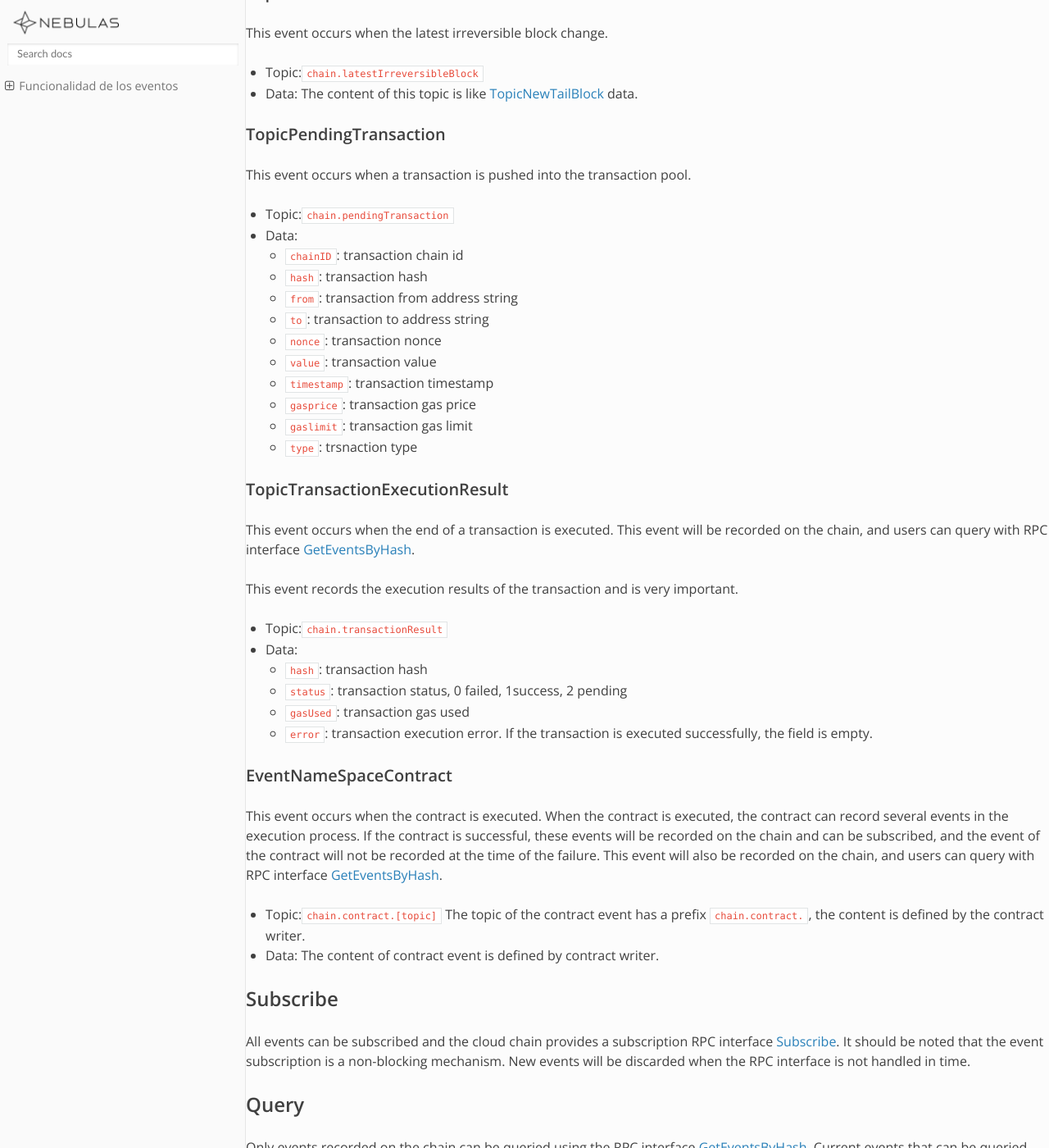
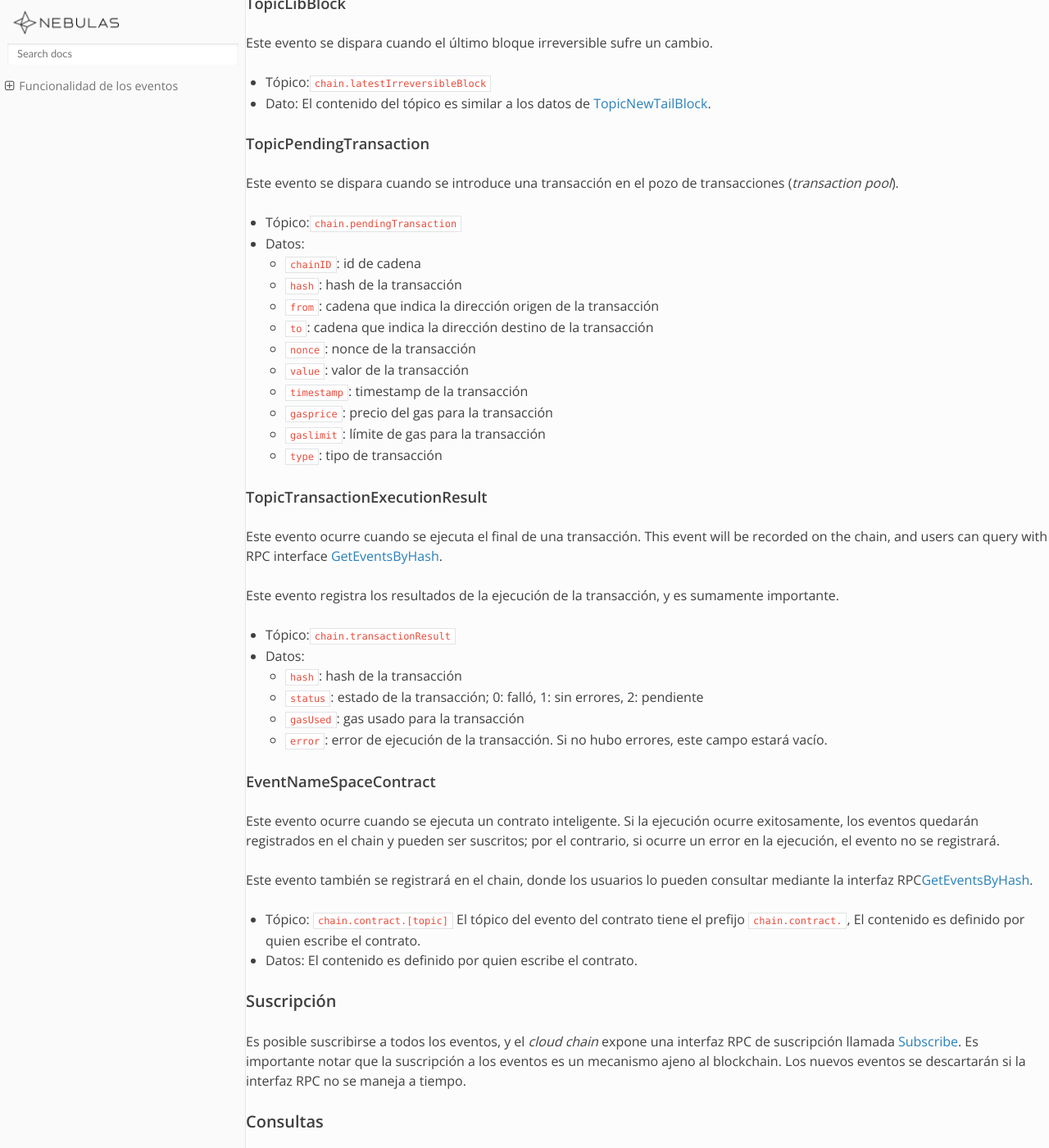
Before and after one commit to nebulasio/nebdocs, a Sphinx documentation site: the page built from docs/go-nebulas/design-overview/event.md, in a window 1280 px wide and 1400 px high, scrolled down 1367 px. Shown: the whole window at 82% size. Built offline with Sphinx 7.4.7 and the Read the Docs theme 2.0.0, drawn with Linux system fonts in a browser that asks for light colours; pages that are not in the unit, such as notebooks, are missing from menus; some of the changed text lies outside the part shown.

Commit message:
Event.md and partials.

````diff
--- a/docs/go-nebulas/design-overview/event.md
+++ b/docs/go-nebulas/design-overview/event.md
@@ -1,8 +1,8 @@
 # Funcionalidad de los eventos
 
-La funcionalidad `Event` se utiliza para que los desarrolladores y los usuarios puedan suscribirse a eventos de su interés. Estos eventos se generan durante la ejecución del _blockchain_, y almacenan los pasos de la ejecución y sus resultados en el _chain_. To query and verify the execution results of transactions and smart contracts, we record these two types of events into a trie and save them to the chain.
+La funcionalidad `Event` se utiliza para que los desarrolladores y los usuarios puedan suscribirse a eventos de su interés. Estos eventos se generan durante la ejecución del _blockchain_, y almacenan los pasos de la ejecución y sus resultados en el _chain_. Para consultar y verificar los resultados de la ejecución de transacciones y contratos inteligentes, se almacenan esos dos tipos de eventos en un _trie_ en el _chain_.
 
-Event structure:
+Estructura **evento**:
 
 ```go
 type Event struct {
@@ -11,9 +11,11 @@ type Event struct {
 }
 ```
 
-After a event is generated, it will be collected for processing in [eventEmitter](https://github.com/nebulasio/go-nebulas/blob/master/core/event.go). Users can use the emitter subscription event. If the event is not subscribed, it will be discarded, and for the event that has been subscribed, the new event will be discarded because of the non-blocking mechanism, if the channel is not blocked in time.
+Al generarse un evento, se debe procesar con [eventEmitter](https://github.com/nebulasio/go-nebulas/blob/master/core/event.go). Los usuarios pueden suscribirse al emisor del evento.
 
-## Events list:
+Si no hay suscripción al evento, este se descartará. Para todo nueva suscripción, si el canal no se bloquea a tiempo, se descartará el evento debido al mecanismo _non-blocking_.
+
+## Lista de eventos:
 
 * [TopicNewTailBlock](event.md#topicnewtailblock)
 * [TopicRevertBlock](event.md#topicrevertblock)
@@ -22,80 +24,84 @@ After a event is generated, it will be collected for processing in [eventEmitter
 * [TopicTransactionExecutionResult](event.md#topictransactionexecutionresult)
 * [EventNameSpaceContract](event.md#eventnamespacecontract)
 
-## Event Reference
+### Referencia
 
-### TopicNewTailBlock
+#### TopicNewTailBlock
 
-This event occurs when the tail block of the chain is updated.
+Este evento se dispara cuando el último bloque de la cadena se actualiza.
 
-* Topic:`chain.newTailBlock`
-* Data:
-  * `height`: block height
-  * `hash`: block hash
-  * `parent_hash`: block parent hash
-  * `acc_root`: account state root hash
-  * `timestamp`: block timestamp
-  * `tx`: transaction state root hash
-  * `miner`: block miner
+* Tópico:`chain.newTailBlock`
+* Datos:
+  * `height`: altura del bloque
+  * `hash`: hash del bloque
+  * `parent_hash`: hash del bloque padre
+  * `acc_root`: hash raíz del estado de la cuenta
+  * `timestamp`: timestamp del bloque
+  * `tx`: hash raíz del estado de la transacción
+  * `miner`: minero del bloque
 
-### TopicRevertBlock
+#### TopicRevertBlock
 
-This event occurs when a block is revert on the chain.
+Este evento ocurre cuando se revierte un bloque en la cadena.
 
-* Topic:`chain.revertBlock`
-* Data: The content of this topic is like [TopicNewTailBlock](event.md#topicnewtailblock) data.
+* Tópico:`chain.revertBlock`
+* Datos: El contenido del tópico es similar a los datos de [TopicNewTailBlock](event.md#topicnewtailblock).
 
-### TopicLibBlock
+#### TopicLibBlock
 
-This event occurs when the latest irreversible block change.
+Este evento se dispara cuando el último bloque irreversible sufre un cambio.
 
-* Topic:`chain.latestIrreversibleBlock`
-* Data: The content of this topic is like [TopicNewTailBlock](event.md#topicnewtailblock) data.
+* Tópico:`chain.latestIrreversibleBlock`
+* Dato: El contenido del tópico es similar a los datos de [TopicNewTailBlock](event.md#topicnewtailblock).
 
-### TopicPendingTransaction
+#### TopicPendingTransaction
 
-This event occurs when a transaction is pushed into the transaction pool.
+Este evento se dispara cuando se introduce una transacción en el pozo de transacciones (_transaction pool_).
 
-* Topic:`chain.pendingTransaction`
-* Data:
-  * `chainID`: transaction chain id
-  * `hash`: transaction hash
-  * `from`: transaction from address string
-  * `to`: transaction to address string
-  * `nonce`: transaction nonce
-  * `value`: transaction value
-  * `timestamp`: transaction timestamp
-  * `gasprice`: transaction gas price
-  * `gaslimit`: transaction gas limit
-  * `type`: trsnaction type
+* Tópico:`chain.pendingTransaction`
+* Datos:
+  * `chainID`: id de cadena
+  * `hash`: hash de la transacción
+  * `from`: cadena que indica la dirección origen de la transacción
+  * `to`: cadena que indica la dirección destino de la transacción
+  * `nonce`: nonce de la transacción
+  * `value`: valor de la transacción
+  * `timestamp`: timestamp de la transacción
+  * `gasprice`: precio del gas para la transacción
+  * `gaslimit`: límite de gas para la transacción
+  * `type`: tipo de transacción
 
-### TopicTransactionExecutionResult
+#### TopicTransactionExecutionResult
 
-This event occurs when the end of a transaction is executed. This event will be recorded on the chain, and users can query with RPC interface [GetEventsByHash](https://github.com/nebulasio/wiki/blob/master/rpc.md#geteventsbyhash).
+Este evento ocurre cuando se ejecuta el final de una transacción. This event will be recorded on the chain, and users can query with RPC interface [GetEventsByHash](https://github.com/nebulasio/wiki/blob/master/rpc.md#geteventsbyhash).
 
-This event records the execution results of the transaction and is very important.
+Este evento registra los resultados de la ejecución de la transacción, y es sumamente importante.
 
-* Topic:`chain.transactionResult`
-* Data:
-  * `hash`: transaction hash
-  * `status`: transaction status, 0 failed, 1success, 2 pending
-  * `gasUsed`: transaction gas used
-  * `error`: transaction execution error. If the transaction is executed successfully, the field is empty.
+* Tópico:`chain.transactionResult`
+* Datos:
+  * `hash`: hash de la transacción
+  * `status`: estado de la transacción; 0: falló, 1: sin errores, 2: pendiente
+  * `gasUsed`: gas usado para la transacción
+  * `error`: error de ejecución de la transacción. Si no hubo errores, este campo estará vacío.
 
-### EventNameSpaceContract
+#### EventNameSpaceContract
 
-This event occurs when the contract is executed. When the contract is executed, the contract can record several events in the execution process. If the contract is successful, these events will be recorded on the chain and can be subscribed, and the event of the contract will not be recorded at the time of the failure. This event will also be recorded on the chain, and users can query with RPC interface [GetEventsByHash](https://github.com/nebulasio/wiki/blob/master/rpc.md#geteventsbyhash).
+Este evento ocurre cuando se ejecuta un contrato inteligente. Si la ejecución ocurre exitosamente, los eventos quedarán registrados en el chain y pueden ser suscritos; por el contrario, si ocurre un error en la ejecución, el evento no se registrará.
 
-* Topic:`chain.contract.[topic]` The topic of the contract event has a prefix `chain.contract.`, the content is defined by the contract writer.
-* Data: The content of contract event is defined by contract writer.
+Este evento también se registrará en el chain, donde los usuarios lo pueden consultar mediante la interfaz RPC[GetEventsByHash](https://github.com/nebulasio/wiki/blob/master/rpc.md#geteventsbyhash).
 
-## Subscribe
+* Tópico: `chain.contract.[topic]` El tópico del evento del contrato tiene el prefijo `chain.contract.`, El contenido es definido por quien escribe el contrato.
+* Datos: El contenido es definido por quien escribe el contrato.
 
-All events can be subscribed and the cloud chain provides a subscription RPC interface [Subscribe](https://github.com/nebulasio/wiki/blob/master/rpc.md#subscribe). It should be noted that the event subscription is a non-blocking mechanism. New events will be discarded when the RPC interface is not handled in time.
+### Suscripción
 
-## Query
+Es posible suscribirse a todos los eventos, y el _cloud chain_ expone una interfaz RPC de suscripción llamada [Subscribe](https://github.com/nebulasio/wiki/blob/master/rpc.md#subscribe). Es importante notar que la suscripción a los eventos es un mecanismo ajeno al blockchain. Los nuevos eventos se descartarán si la interfaz RPC no se maneja a tiempo.
 
-Only events recorded on the chain can be queried using the RPC interface [GetEventsByHash](https://github.com/nebulasio/wiki/blob/master/rpc.md#geteventsbyhash). Current events that can be queried include:
+### Consultas
+
+Sólo es posible consultar los eventos registrados en el chain, mediante el uso de la interfaz RPC [GetEventsByHash](https://github.com/nebulasio/wiki/blob/master/rpc.md#geteventsbyhash).
+
+Al momento, es posible consultar los siguientes eventos:
 
 * [TopicTransactionExecutionResult](event.md#topictransactionexecutionresult)
 * [EventNameSpaceContract](event.md#eventnamespacecontract)
````
Also changed, not shown: docs/go-nebulas/design-overview/merkle_trie.md (+34 -36 lines).
